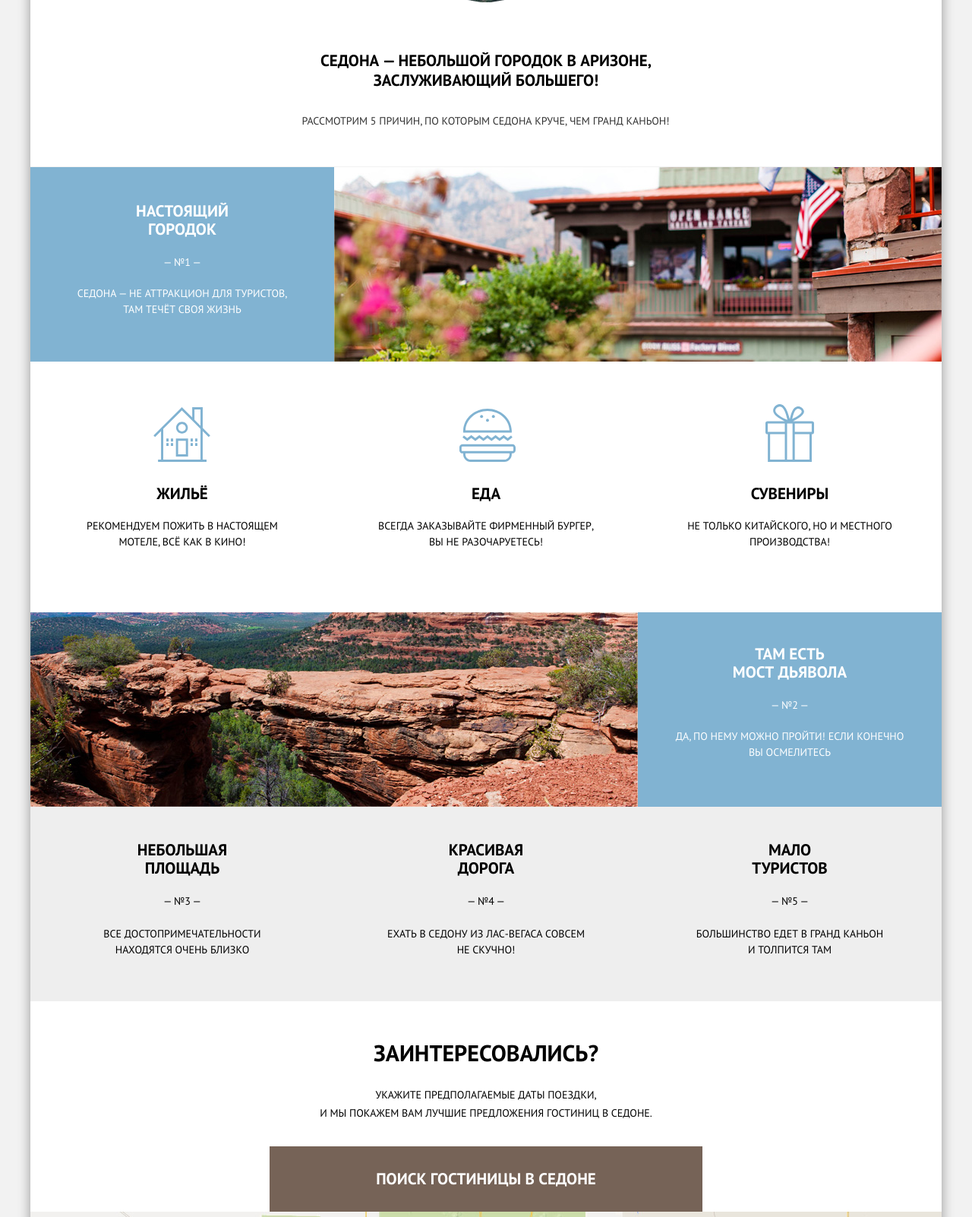
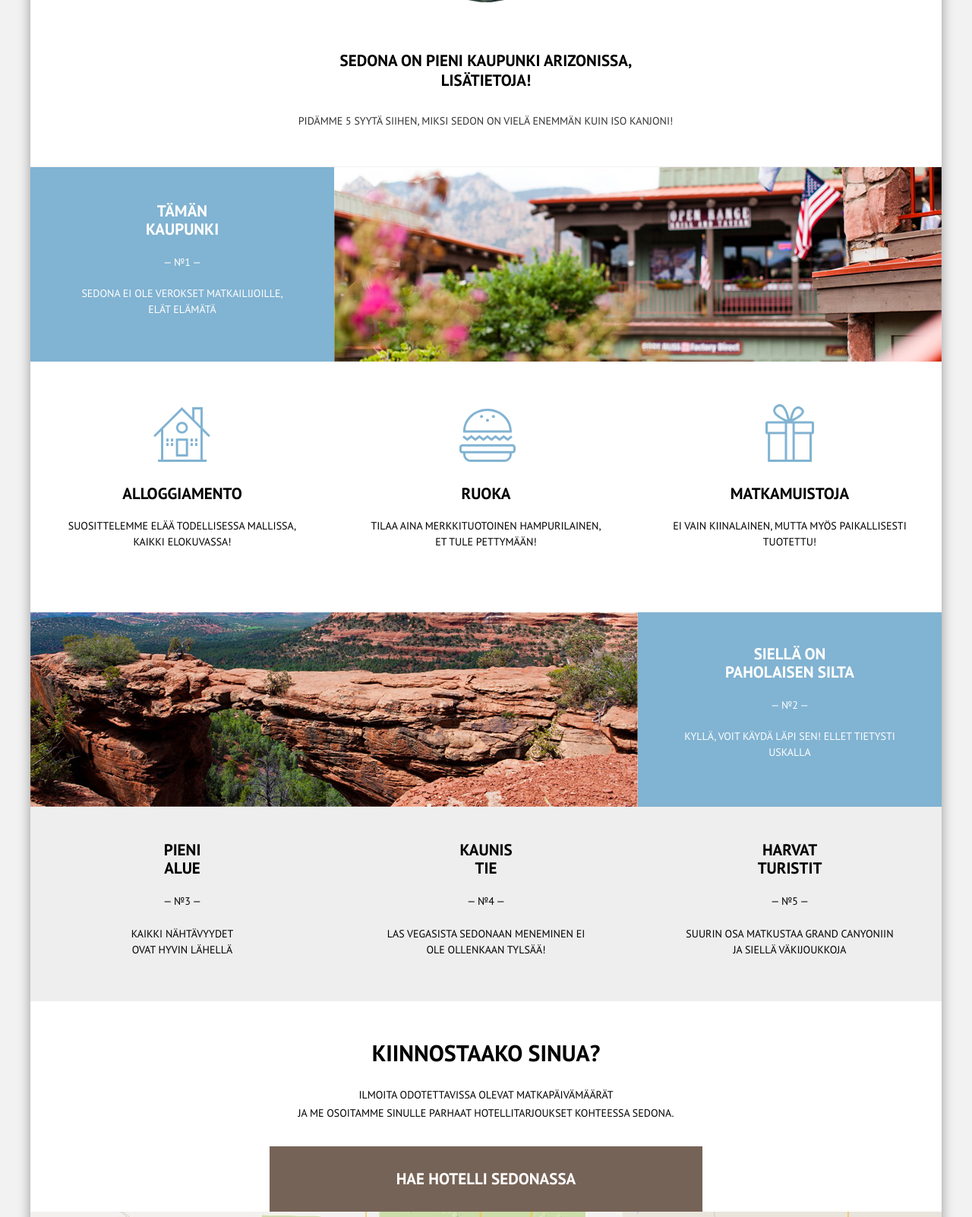
Before and after one commit to mouxez/1025673-sedona-25, a plain HTML site: page index.html in a window 1280 px wide. Shown: the part 558-2160 px from the top of the page at 76% size. Drawn offline with Linux system fonts and the light colour scheme.

Commit message:
translation to Finnish

```diff
--- a/index.html
+++ b/index.html
@@ -26,17 +26,17 @@
             </a>
             <nav class="site-navigation">
               <ul class="nav-list">
-                <li class="nav-item nav-item-1 nav-item-active"><a href="#">Информация</a></li>
-                <li class="nav-item nav-item-2"><a href="#">Фото и видео</a></li>
-                <li class="nav-item nav-item-3"><a href="#">Карта штата</a></li>
-                <li class="nav-item nav-item-4"><a href="hotels.html">Гостиницы</a></li>
+                <li class="nav-item nav-item-1 nav-item-active"><a href="#">tärkein</a></li>
+                <li class="nav-item nav-item-2"><a href="#">valokuva ja video</a></li>
+                <li class="nav-item nav-item-3"><a href="#">kartta</a></li>
+                <li class="nav-item nav-item-4"><a href="hotels.html">hotellit</a></li>
               </ul>
             </nav>
           </div>
           <section class="about-sedona">
             <div class="about-sedona-container">
-              <h2 class="sedona-city">Седона — небольшой городок в Аризоне,<br>заслуживающий большего!</h2>
-              <p class="reasons">Рассмотрим 5 причин, по которым Седона круче, чем гранд каньон!</p>
+              <h2 class="sedona-city">SEDONA ON Pieni kaupunki ARIZONISSA,<br>LISÄTIETOJA!</h2>
+              <p class="reasons">Pidämme 5 syytä siihen, miksi Sedon on vielä enemmän kuin iso kanjoni!</p>
             </div>
           </section>
         </header>
@@ -44,76 +44,75 @@
       <main class="container">
         <section class="features">
           <div class="feature-1">
-            <h3>Настоящий<br> городок</h3>
+            <h3>TÄMÄN<br>KAUPUNKI</h3>
             <span>— №1 —</span>
-            <p>Седона — не аттракцион для туристов,<br> там течёт своя жизнь</p>
+            <p>SEDONA EI OLE VEROKSET MATKAILIJOILLE,<br>ELÄT ELÄMÄTÄ</p>
           </div>
           <div class="photo-feature-1">
           </div>
           <div class="feature-housing">
-            <h3>Жильё</h3>
-            <p>Рекомендуем пожить в настоящем<br> мотеле, всё как в кино!</p>
+            <h3>ALLOGGIAMENTO</h3>
+            <p>SUOSITTELEMME elää todellisessa mallissa,<br>KAIKKI Elokuvassa!</p>
           </div>
           <div class="feature-food">
-            <h3>Еда</h3>
-            <p>Всегда заказывайте фирменный бургер,<br> вы не разочаруетесь!</p>
+            <h3>ruoka</h3>
+            <p>Tilaa aina merkkituotoinen hampurilainen,<br>et tule pettymään!</p>
           </div>
           <div class="feature-souvenirs">
-            <h3>Сувениры</h3>
-            <p>Не только китайского, но и местного производства!</p>
+            <h3>matkamuistoja</h3>
+            <p>Ei vain kiinalainen, mutta myös paikallisesti tuotettu!</p>
           </div>
           <div class="photo-feature-2">
           </div>
           <div class="feature-2">
-            <h3>Там есть<br> Мост дьявола</h3>
+            <h3>Siellä on <br>Paholaisen silta</h3>
             <span>— №2 —</span>
-            <p>Да, по нему можно пройти! Если конечно<br> вы осмелитесь</p>
+            <p>Kyllä, voit käydä läpi sen! Ellet tietysti<br>uskalla</p>
           </div>
           <div class="feature-3">
-            <h3>Небольшая<br> площадь</h3>
+            <h3>Pieni<br>alue</h3>
             <span>— №3 —</span>
-            <p>Все достопримечательности<br> находятся очень близко</p>
+            <p>Kaikki nähtävyydet<br>ovat hyvin lähellä</p>
           </div>
           <div class="feature-4">
-            <h3>Красивая<br> дорога</h3>
+            <h3>Kaunis<br>tie</h3>
             <span>— №4 —</span>
-            <p>Ехать в Седону из Лас-Вегаса совсем<br> не скучно!</p>
+            <p>Las Vegasista Sedonaan meneminen ei<br>ole ollenkaan tylsää!</p>
           </div>
           <div class="feature-5">
-            <h3>Мало<br> туристов</h3>
+            <h3>Harvat<br>turistit</h3>
             <span>— №5 —</span>
-            <p>Большинство едет в гранд каньон<br> и толпится там</p>
+            <p>Suurin osa matkustaa Grand Canyoniin<br>ja siellä väkijoukkoja</p>
           </div>
         </section>
         <div class="hotel-map">
           <section class="hotel-offer">
             <div class="interested-wrap">
-              <h2 class="interested">Заинтересовались?</h2>
-              <p class="travel-info">Укажите предполагаемые даты поездки,<br> и мы покажем вам лучшие предложения гостиниц
-                в седоне.</p>
+              <h2 class="interested">Kiinnostaako sinua?</h2>
+              <p class="travel-info">Ilmoita odotettavissa olevat matkapäivämäärät<br>ja me osoitamme sinulle parhaat hotellitarjoukset kohteessa Sedona.</p>
             </div>
             <div class="hotel-search">
               <button class="button main-button" type="button">
-                Поиск гостиницы в Седоне
+                Hae hotelli Sedonassa
               </button>
               <form class="hotel-search-form hotel-search-form-active" action="#">
                 <label class="field-text">
-                  <span class="field-text-label">Дата заезда:</span>
-                  <input class="field-text-input" type="text" placeholder="24 апреля 2017">
+                  <span class="field-text-label">Saapumispäivä:</span>
+                  <input class="field-text-input" type="text" placeholder="24 huhtikuuta 2019">
                   <svg class="field-text-icon" width="21" height="22">
                     <use xlink:href="#calendar"></use>
                   </svg>
                 </label>
                 <label class="field-text">
-                  <span class="field-text-label">Дата выезда:</span>
-                  <input class="field-text-input" type="text" placeholder="4 июля 2017">
+                  <span class="field-text-label">Lähtöpäivä:</span>
+                  <input class="field-text-input" type="text" placeholder="4 heinäkuuta 2017">
                   <svg class="field-text-icon" width="21" height="22">
                     <use xlink:href="#calendar"></use>
                   </svg>
                 </label>
                 <div class="hotel-search-wrap">
                   <div class="field-number">
-                    <span class="field-number-label">Взрослые:</span>
+                    <span class="field-number-label">Aikuisia:</span>
                     <div class="field-number-wrap">
                       <button class="field-number-btn field-number-btn-less" type="button"></button>
                       <input class="field-number-input" type="number" value="2" min="1" max="8">
@@ -121,7 +120,7 @@
                     </div>
                   </div>
                   <div class="field-number">
-                    <span class="field-number-label field-number-label-children">Дети:</span>
+                    <span class="field-number-label field-number-label-children">lapsia:</span>
                     <div class="field-number-wrap">
                       <button class="field-number-btn field-number-btn-less" type="button"></button>
                       <input class="field-number-input" type="number" value="0" min="0" max="8">
@@ -130,7 +129,7 @@
                   </div>
                 </div>
                 <button class="button bottom-button" type="submit">
-                  Найти
+                  Löydä
                 </button>
               </form>
             </div>
```
